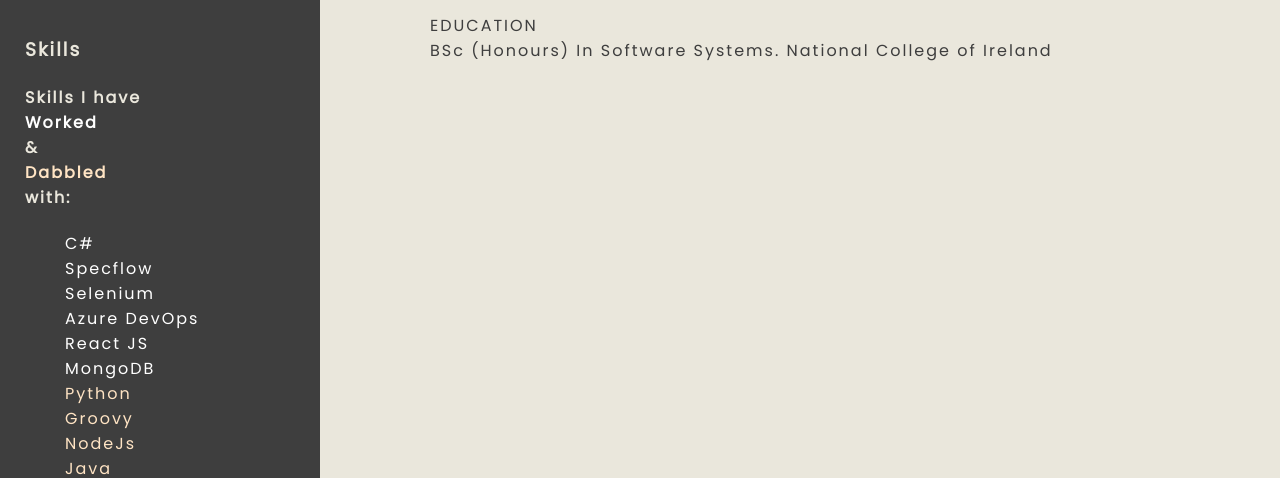
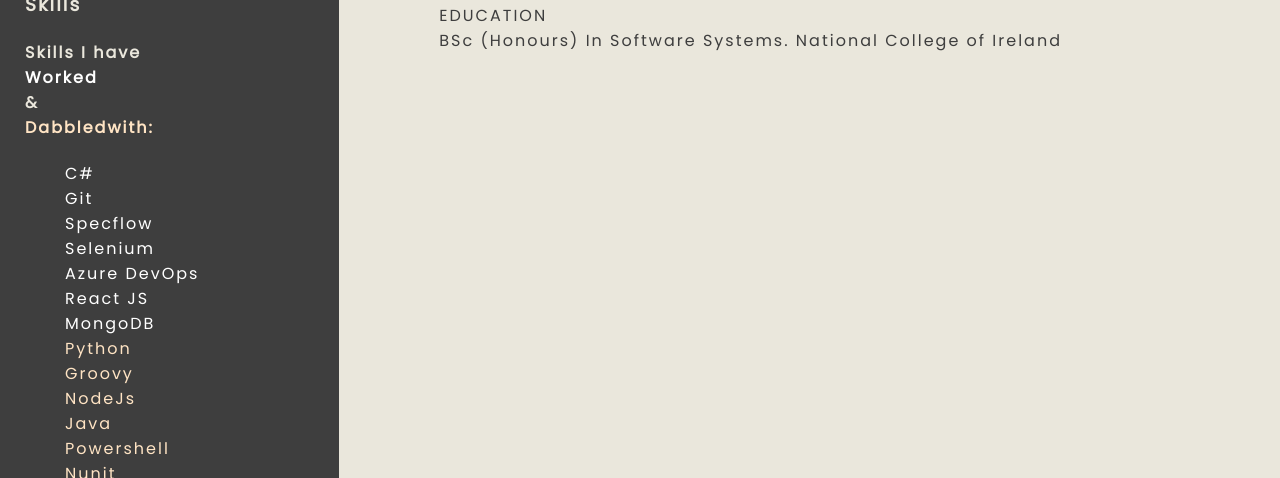
Before and after one commit to AidanMcD/WebSite, a plain HTML site: page index.html in a window 1280 px wide. Shown: the part 318-796 px from the top of the page. Drawn offline with Linux system fonts and the light colour scheme.

Commit message:
Changing layout

```diff
--- a/css/style.css
+++ b/css/style.css
@@ -25,9 +25,7 @@ h1{
   color:#8E8D8A;
   display: grid;
   grid-column: auto;
-  grid-template-columns: 20em;
   grid-template-rows: 4em 1fr 2em;
-  gap: 10px 10px;
   grid-auto-flow: row;
   grid-template-areas:
     "header header"
--- a/index.html
+++ b/index.html
@@ -18,11 +18,12 @@
                 <div class="sideheader"><h2>Personal Information</h2></div>
                     <div class="skillssection">
                         <div class="skillsheader"><h3>Skills</h3></div>
+                        <h4>Skills I have <div class="white">Worked</div> &amp; <div class="grey">Dabbledwith:</h4>
+                        <DL>
+                        <DT>
 
-                        <DL>
-                        <DT><h4>Skills I have <div class="white">Worked</div> &amp; <div class="grey">Dabbled</div>
-                             with:</h4>
                             <DD class="white">C#
+                            <DD class="white">Git
                             <DD class="white">Specflow
                             <DD class="white">Selenium
                             <DD class="white">Azure DevOps
```
